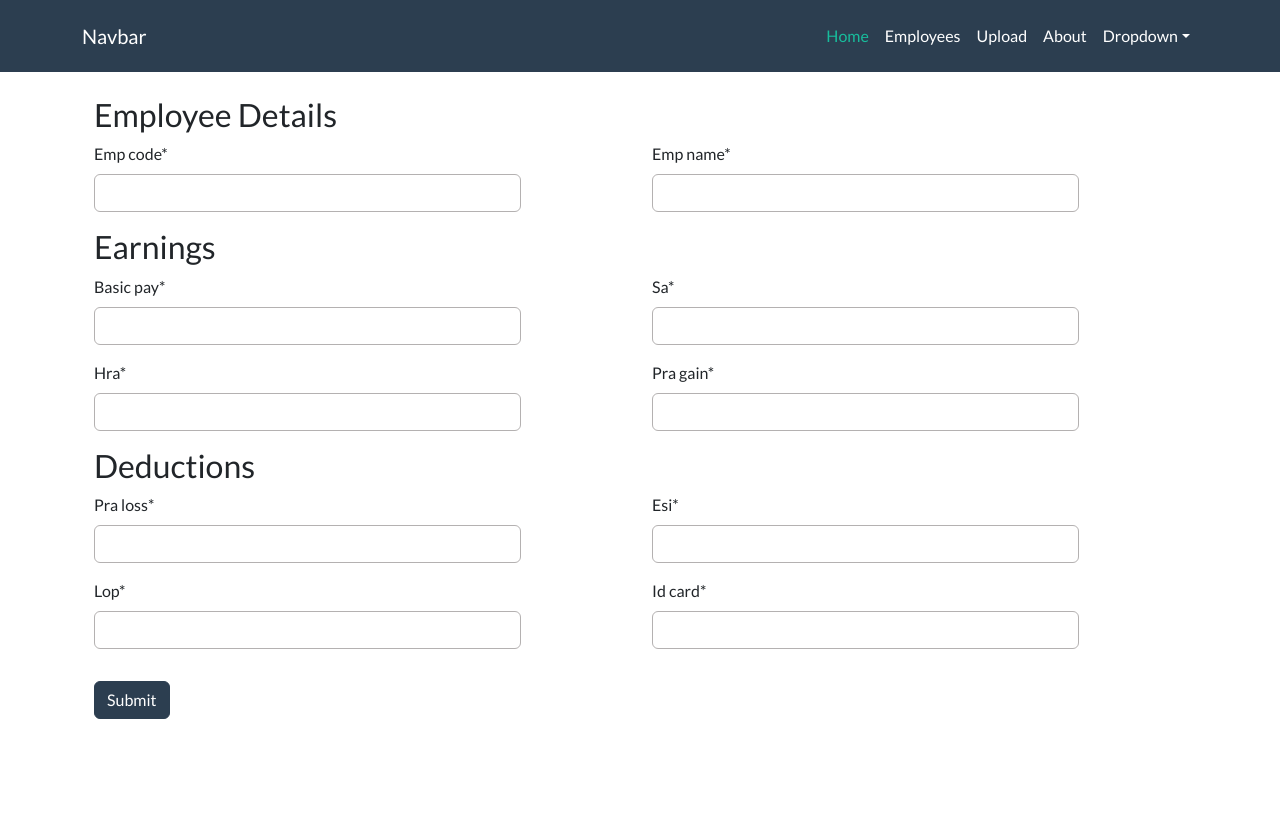
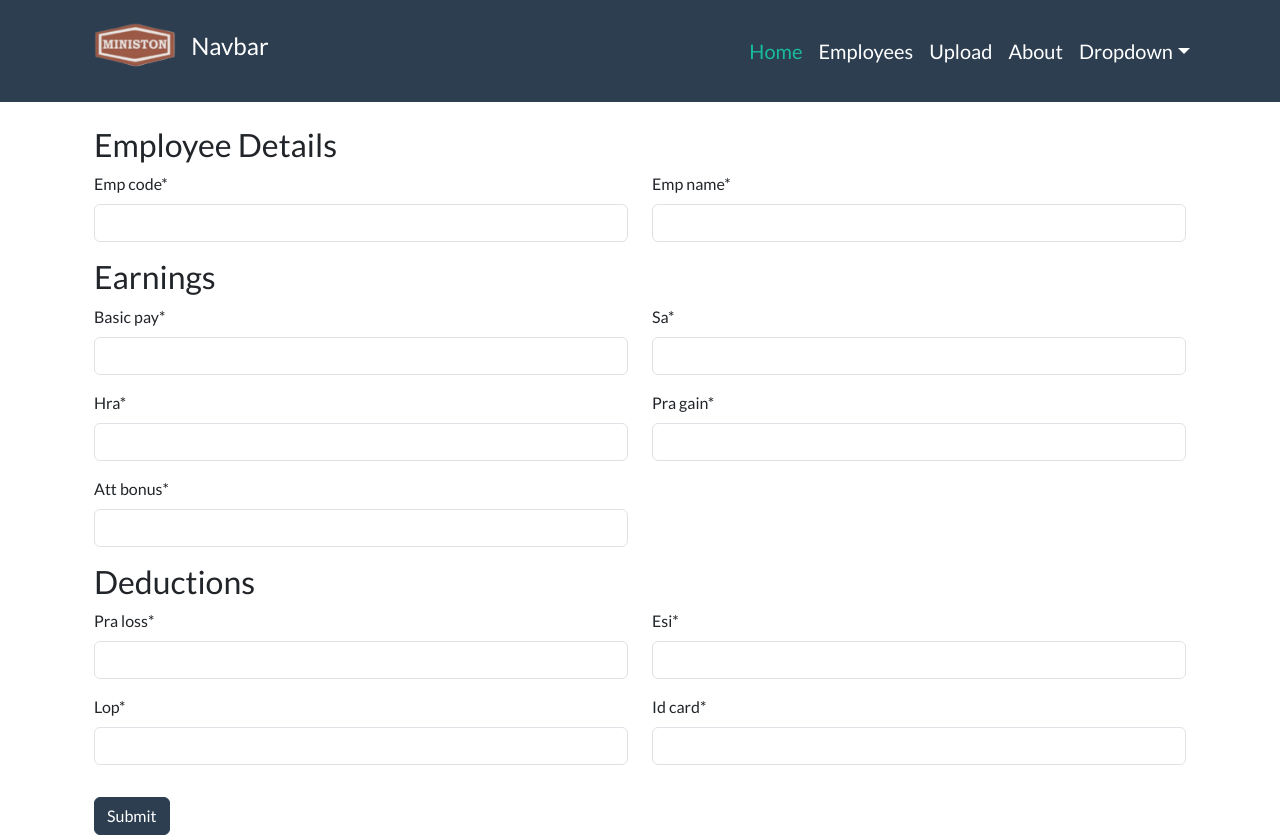
Before and after one commit to ShyamSundhar1411/PayRoll-System-Project, a Django app: page /addemployee in a window 1280 px wide. Before the commit the page ends 719 px from the top, so only its background shows below. Run offline with Django 4.2, Linux system fonts and the light colour scheme; some libraries are stand-ins or nearby versions.

Commit message:
addemployee issue resolved

```diff
--- a/payrollsystem/templates/base.html
+++ b/payrollsystem/templates/base.html
@@ -1,6 +1,6 @@
 <!DOCTYPE html>
 <html lang="en">
-    {% load static %}
+  {% load static %}
   <head>
     <!-- Required meta tags -->
     <meta charset="utf-8" />
@@ -14,24 +14,29 @@
       crossorigin="anonymous"
     />
 
-    <link rel="stylesheet" href="https://cdnjs.cloudflare.com/ajax/libs/font-awesome/6.4.2/css/all.min.css" integrity="sha512-z3gLpd7yknf1YoNbCzqRKc4qyor8gaKU1qmn+CShxbuBusANI9QpRohGBreCFkKxLhei6S9CQXFEbbKuqLg0DA==" crossorigin="anonymous" referrerpolicy="no-referrer" />
+    <link
+      rel="stylesheet"
+      href="https://cdnjs.cloudflare.com/ajax/libs/font-awesome/6.4.2/css/all.min.css"
+      integrity="sha512-z3gLpd7yknf1YoNbCzqRKc4qyor8gaKU1qmn+CShxbuBusANI9QpRohGBreCFkKxLhei6S9CQXFEbbKuqLg0DA=="
+      crossorigin="anonymous"
+      referrerpolicy="no-referrer"
+    />
     <link href="{% static 'bootstrap.min.css' %}" rel="stylesheet" />
     <title>PayRoll System</title>
   </head>
   <body>
     <header>
-      <nav class="navbar navbar-expand-lg bg-primary " data-bs-theme="dark">
-        <div class="container">
+      <nav class="navbar navbar-expand-lg bg-primary" data-bs-theme="dark">
+        <div class="container " >
           <div>
-          <a class="navbar-brand" href="#">Navbar</a>
-          <button class="navbar-toggler" type="button" data-bs-toggle="collapse" data-bs-target="#navbarColor01" aria-controls="navbarColor01" aria-expanded="false" aria-label="Toggle navigation">
-            <span class="navbar-toggler-icon"></span>
-          </button>
-        </div>
-          <div class="collapse navbar-collapse " id="navbarColor01">
-            <ul class="navbar-nav ms-auto">
-              <li class="nav-item">
-                <a class="nav-link active" href="#">Home
+            <img src="{% static 'MES.png' %}" alt="no imgae" style="height: 70px;width: auto;"/>
+            <a class="navbar-brand fs-4" href="#">Navbar</a>
+          </div>
+          <div class="collapse navbar-collapse" id="navbarColor01">
+            <ul class="navbar-nav ms-auto fs-5">
+              <li class="nav-item ">
+                <a class="nav-link active" href="#"
+                  >Home
                   <span class="visually-hidden">(current)</span>
                 </a>
               </li>
@@ -45,7 +50,15 @@
                 <a class="nav-link" href="#">About</a>
               </li>
               <li class="nav-item dropdown">
-                <a class="nav-link dropdown-toggle" data-bs-toggle="dropdown" href="#" role="button" aria-haspopup="true" aria-expanded="false">Dropdown</a>
+                <a
+                  class="nav-link dropdown-toggle"
+                  data-bs-toggle="dropdown"
+                  href="#"
+                  role="button"
+                  aria-haspopup="true"
+                  aria-expanded="false"
+                  >Dropdown</a
+                >
                 <div class="dropdown-menu">
                   <a class="dropdown-item" href="#">Action</a>
                   <a class="dropdown-item" href="#">Another action</a>
@@ -58,7 +71,7 @@
           </div>
         </div>
       </nav>
-      </header>
+    </header>
     <div class="container mt-4">{% block content %} {% endblock %}</div>
 
     <!-- Optional JavaScript; choose one of the two! -->
--- a/services/forms.py
+++ b/services/forms.py
@@ -1,28 +1,16 @@
 from django import forms
 from .models import Employee
-
 
 class EmployeeForm(forms.ModelForm):
     class Meta:
         model = Employee
-        fields = [
-            "emp_code",
-            "emp_name",
-            "basic_pay",
-            "sa",
-            "hra",
-            "pra_gain",
-            "att_bonus",
-            "pra_loss",
-            "esi",
-            "lop",
-            "id_card",
-        ]
-    def __init__(self, *args, **kwargs):
-        super().__init__(*args, **kwargs)
-        # Add a CSS class to each input field
-        for field_name, field in self.fields.items():
-            field.widget.attrs['class'] = 'custom-input'
+        fields = '__all__'
+
+    # def __init__(self, *args, **kwargs):
+    #     super().__init__(*args, **kwargs)
+    #     # Add a CSS class to each input field
+    #     for field_name, field in self.fields.items():
+    #         field.widget.attrs['class'] = 'custom-input'
 
 class ExcelUploadForm(forms.Form):
     excel_file = forms.FileField(
--- a/services/models.py
+++ b/services/models.py
@@ -22,7 +22,7 @@ class Payslip(models.Model):
     employee = models.ForeignKey(
         Employee, to_field="emp_code", on_delete=models.CASCADE
     )
-    month=models.DateField(auto_now_add=True)
+    month=models.CharField(max_length=255)
     total_days_worked = models.IntegerField()
     absent_days = models.IntegerField()
     overtime_hrs = models.DecimalField(max_digits=10, decimal_places=2)
--- a/services/templates/services/add_employee.html
+++ b/services/templates/services/add_employee.html
@@ -1,4 +1,4 @@
-{% extends 'base.html' %} {% block content %} {% load crispy_forms_tags %}
+{% extends 'base.html' %}  {% block content %} {% load crispy_forms_tags %}
 <style>
   .custom-input {
     width: 80%;
@@ -8,6 +8,7 @@
 <div class="container">
   <form method="post">
     {% csrf_token %}
+
     <!-- First section: Employee Details -->
     <div class="section">
       <h3>Employee Details</h3>
@@ -16,6 +17,7 @@
         <div class="col-md-6">{{ form.emp_name|as_crispy_field }}</div>
       </div>
     </div>
+
     <!-- Second section: Earnings -->
     <div class="section">
       <h3>Earnings</h3>
@@ -27,7 +29,9 @@
         <div class="col-md-6">{{ form.hra|as_crispy_field }}</div>
         <div class="col-md-6">{{ form.pra_gain|as_crispy_field }}</div>
       </div>
+      <div class="row"><div class="col-md-6">{{ form.att_bonus|as_crispy_field }}</div></div>
     </div>
+
     <!-- Third section: Deductions -->
     <div class="section">
       <h3>Deductions</h3>
--- a/services/views.py
+++ b/services/views.py
@@ -1,15 +1,17 @@
-import pandas as pd
 from django.shortcuts import render, redirect
 from .models import Employee, Payslip
 from .forms import EmployeeForm, ExcelUploadForm
 from .filters import MonthFilter
+import pandas as pd
 import math
 
 
 def input_employee_rates(request):
     if request.method == "POST":
+        print("Post is done")
         form = EmployeeForm(request.POST)
         if form.is_valid():
+            print("form is valid")
             form.save()
             return redirect("success")
 
```
Also changed, not shown: payrollsystem/static/MES.jpeg (deleted), payrollsystem/static/MES.png (added), services/migrations/0001_initial.py, services/migrations/0002_alter_payslip_month.py (added).
